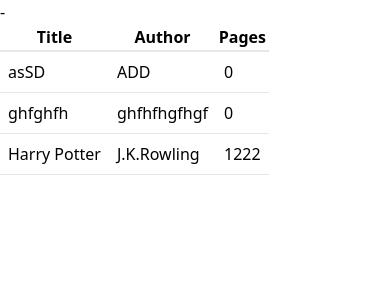
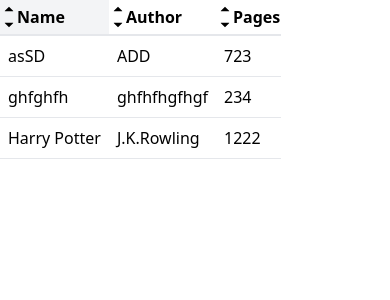
Before and after one commit to AntimonS/books-repository, a React (Create React App) app: page / in a window 390 px wide. Shown: the top 300 px of the page. Built offline with nearby package versions, Linux system fonts and the light colour scheme; data requests are answered from the project's data file.

Commit message:
Added some features to SortableTable.js

```diff
--- a/db.json
+++ b/db.json
@@ -3,21 +3,21 @@
     {
       "title": "asSD",
       "author": "ADD",
-      "pages": 0,
+      "pages": 723,
       "id": 2
     },
 
     {
       "title": "ghfghfh",
       "author": "ghfhfhgfhgf",
-      "pages": 0,
+      "pages": 234,
       "id": 5
     },
 
     {
       "title": "Harry Potter",
       "author": "J.K.Rowling",
-      "pages": "1222",
+      "pages": 1222,
       "id": 11
     }
   ]
--- a/src/App.js
+++ b/src/App.js
@@ -1,5 +1,5 @@
 import "./index.css";
-//import BookList from "./components/BookList";
+import BookList from "./components/BookList";
 import { useEffect, useContext } from "react";
 import BooksContext from "./context/books";
 //import AddBook from "./components/AddBook";
@@ -19,3 +19,4 @@
     </div>
   );
 }
+// />
--- a/src/components/SortableTable.js
+++ b/src/components/SortableTable.js
@@ -1,3 +1,5 @@
+import { GoTriangleDown, GoTriangleUp } from "react-icons/go";
+
 import { useState } from "react";
 import Table from "./Table";
 
@@ -7,6 +9,11 @@
   const { config, books } = props;
 
   const handleClick = (label) => {
+    if (sortBy && label !== sortBy) {
+      setSortOrder("asc");
+      setSortBy(label);
+      return;
+    }
     if (sortOrder === null) {
       setSortOrder("asc");
       setSortBy(label);
@@ -26,14 +33,18 @@
     return {
       ...column,
       header: () => (
-        <th onClick={() => handleClick(column.label)}>{column.label}</th>
+        <th
+          className="cursor-pointer hover:bg-gray-100"
+          onClick={() => handleClick(column.label)}
+        >
+          <div className="flex items-center">
+            {getIcons(column.label, sortBy, sortOrder)}
+            {column.label}
+          </div>
+        </th>
       ),
     };
   });
-
-  //Sort samo ako sortOrder&&sortBy nisu null
-  //napraviti kopiju(map)prop
-  //naći odgovarajuću funkciju i iskoristiti je za sortiranje
 
   let sortedBooks = books;
 
@@ -52,12 +63,38 @@
     });
     console.log(sortedBooks);
   }
-  return (
-    <div>
-      {sortOrder}-{sortBy}
-      <Table {...props} books={sortedBooks} config={updatedConfig} />
-    </div>
-  );
+  return <Table {...props} books={sortedBooks} config={updatedConfig} />;
+}
+
+function getIcons(label, sortBy, sortOrder) {
+  if (label !== sortBy) {
+    return (
+      <div>
+        <GoTriangleUp />
+        <GoTriangleDown />
+      </div>
+    );
+  }
+  if (sortOrder === null) {
+    return (
+      <div>
+        <GoTriangleUp />
+        <GoTriangleDown />
+      </div>
+    );
+  } else if (sortOrder === "asc") {
+    return (
+      <div>
+        <GoTriangleUp />
+      </div>
+    );
+  } else if (sortOrder === "desc") {
+    return (
+      <div>
+        <GoTriangleDown />
+      </div>
+    );
+  }
 }
 
 export default SortableTable;
--- a/src/components/Table.js
+++ b/src/components/Table.js
@@ -1,10 +1,6 @@
-import { useContext } from "react";
-import BooksContext from "../context/books";
 import { Fragment } from "react";
 
-function Table({ config, keyFn }) {
-  const { books } = useContext(BooksContext);
-
+function Table({ config, keyFn, books }) {
   const renderedHeaders = config.map((columnConfig) => {
     if (columnConfig.header) {
       return (
--- a/src/pages/TablePage.js
+++ b/src/pages/TablePage.js
@@ -7,24 +7,24 @@
 
   const config = [
     {
-      label: "Title",
+      label: "Name",
       render: (book) => book.title,
       sortValue: (book) => book.title,
     },
     {
       label: "Author",
       render: (book) => book.author,
-      sortValue: (book) => book.title,
+      sortValue: (book) => book.author,
     },
     {
       label: "Pages",
       render: (book) => book.pages,
-      sortValue: (book) => book.title,
+      sortValue: (book) => book.pages,
     },
   ];
 
   const keyFn = (book) => {
-    return book.id;
+    return book.title;
   };
 
   return (
```
